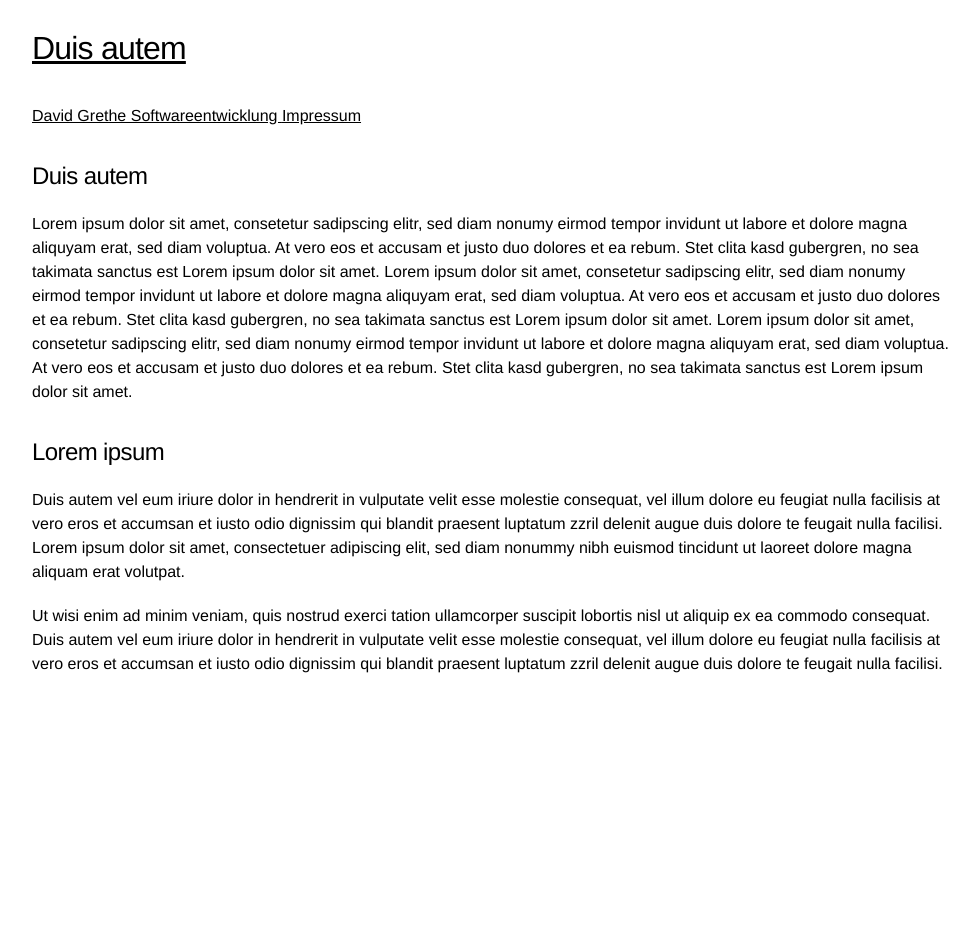
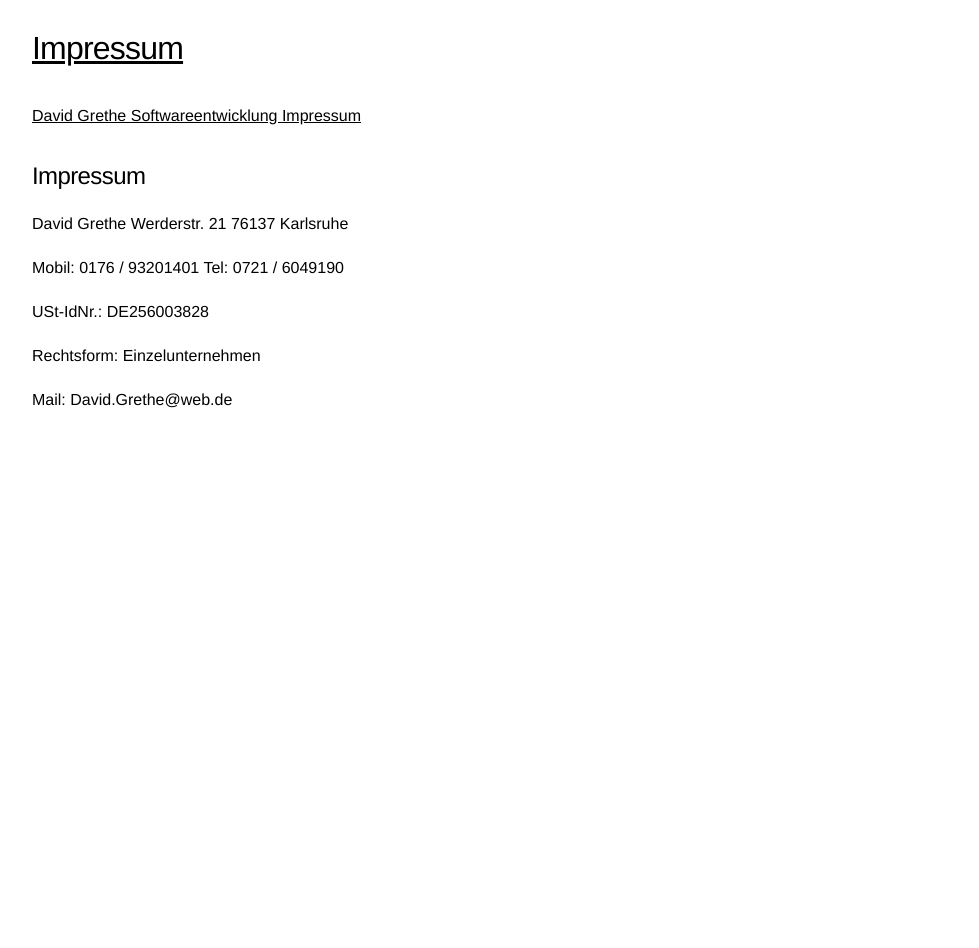
Before and after one commit to thepagemaker88/usintTemplate, a Jekyll site: the page built from index.md, in a window 1280 px wide. Shown: the whole page, without its empty margins (146-1125 px from the left). Built offline with Jekyll 4.4.1, drawn with Linux system fonts in a browser that asks for light colours; our own code applies the rules of GitHub Pages for plain Markdown files.

Commit message:
Update index.md

```diff
--- a/index.md
+++ b/index.md
@@ -2,12 +2,17 @@
 layout: default
 ---
 
-## Duis autem
+## Impressum
 
-Lorem ipsum dolor sit amet, consetetur sadipscing elitr, sed diam nonumy eirmod tempor invidunt ut labore et dolore magna aliquyam erat, sed diam voluptua. At vero eos et accusam et justo duo dolores et ea rebum. Stet clita kasd gubergren, no sea takimata sanctus est Lorem ipsum dolor sit amet. Lorem ipsum dolor sit amet, consetetur sadipscing elitr, sed diam nonumy eirmod tempor invidunt ut labore et dolore magna aliquyam erat, sed diam voluptua. At vero eos et accusam et justo duo dolores et ea rebum. Stet clita kasd gubergren, no sea takimata sanctus est Lorem ipsum dolor sit amet. Lorem ipsum dolor sit amet, consetetur sadipscing elitr, sed diam nonumy eirmod tempor invidunt ut labore et dolore magna aliquyam erat, sed diam voluptua. At vero eos et accusam et justo duo dolores et ea rebum. Stet clita kasd gubergren, no sea takimata sanctus est Lorem ipsum dolor sit amet.
+David Grethe
+Werderstr. 21
+76137 Karlsruhe
 
-## Lorem ipsum
+Mobil: 0176 / 93201401
+Tel:    0721 / 6049190
 
-Duis autem vel eum iriure dolor in hendrerit in vulputate velit esse molestie consequat, vel illum dolore eu feugiat nulla facilisis at vero eros et accumsan et iusto odio dignissim qui blandit praesent luptatum zzril delenit augue duis dolore te feugait nulla facilisi. Lorem ipsum dolor sit amet, consectetuer adipiscing elit, sed diam nonummy nibh euismod tincidunt ut laoreet dolore magna aliquam erat volutpat.
+USt-IdNr.: DE256003828
 
-Ut wisi enim ad minim veniam, quis nostrud exerci tation ullamcorper suscipit lobortis nisl ut aliquip ex ea commodo consequat. Duis autem vel eum iriure dolor in hendrerit in vulputate velit esse molestie consequat, vel illum dolore eu feugiat nulla facilisis at vero eros et accumsan et iusto odio dignissim qui blandit praesent luptatum zzril delenit augue duis dolore te feugait nulla facilisi.
+Rechtsform: Einzelunternehmen
+
+Mail: David.Grethe@web.de
```
